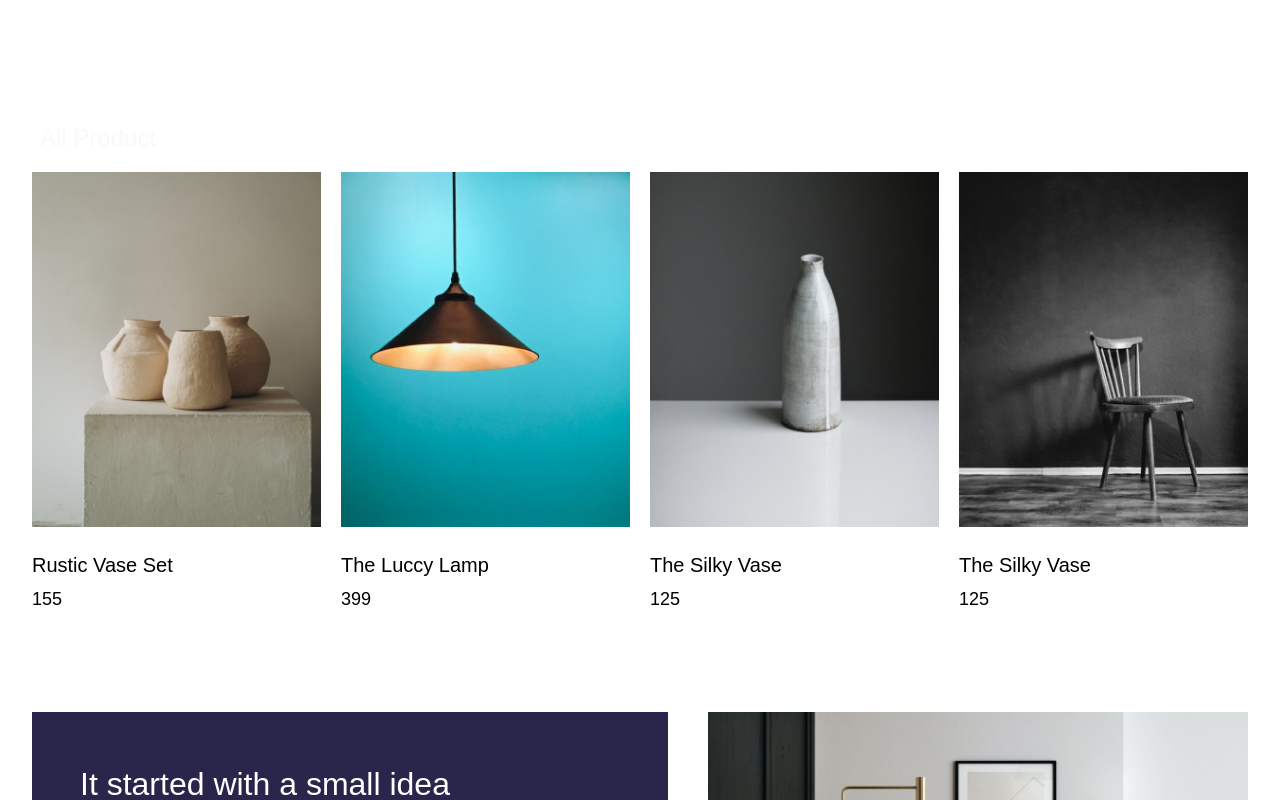
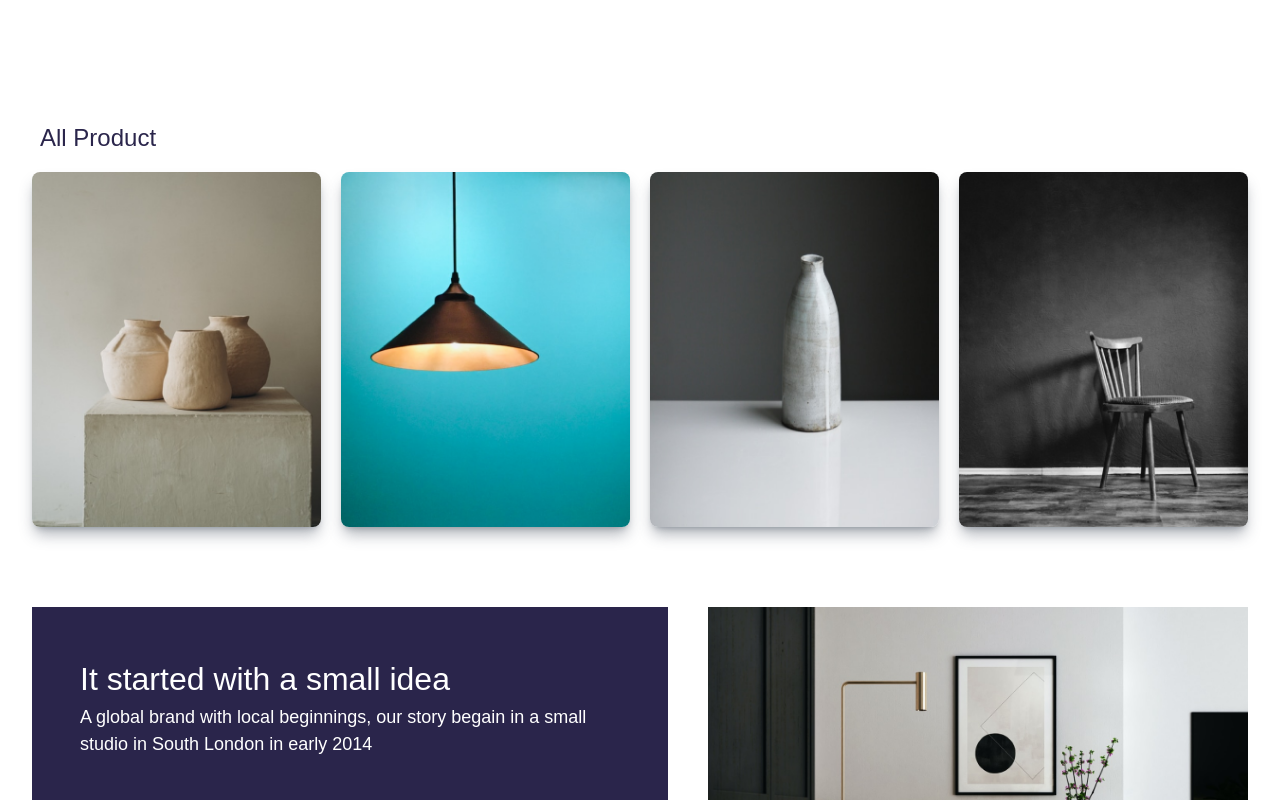
Before and after one commit to vuhuy172dh/ecommerce-website, a React (Create React App) app: page / in a window 1280 px wide. Shown: the part 1340-2140 px from the top of the page. Built offline with nearby package versions, Linux system fonts and the light colour scheme; a web font is replaced by a local one.

Commit message:
upgrade productItem

```diff
--- a/src/components/productItem.jsx
+++ b/src/components/productItem.jsx
@@ -7,12 +7,37 @@ Properties:
   Price: string
 */
 
+import Button from './button'
+
 function ProductItem({ Img, Name, Price }) {
   return (
-    <div className="pb-5">
-      <img className="w-full object-cover" src={Img} alt={Name} />
-      <h4 className="mt-6 mb-2 text-h4">{Name}</h4>
-      <h4 className="text-body-lg">{Price}</h4>
+    <div className="m-w-[200px] flex justify-center w-full rounded-lg overflow-hidden relative group shadow-lg shadow-gray-700/40 cursor-pointer">
+      <img
+        src={Img}
+        alt="Product"
+        className="w-full object-cover relative z-10"
+        onClick={() => {}}
+      />
+      {/* this is information */}
+      <div className="w-4/5 absolute bottom-4 z-20 px-4 flex flex-col items-center bg-light_grey rounded-xl translate-y-[calc(100%+16px)] group-hover:translate-y-[calc(70%+16px)] hover:!translate-y-0 transition-all duration-200">
+        <p className="text-center text-h4 py-2">
+          <strong>INFO</strong>
+        </p>
+        <hr className="w-[90%] border-t border-t-dark_primary" />
+        <div className="w-full py-2">
+          <p>
+            <strong>Name:</strong> {Name}
+          </p>
+          <p>
+            <strong>Price:</strong> {Price}
+          </p>
+        </div>
+        <div className="w-full flex mb-4">
+          <Button Size="small" Color="primary">
+            Add to cart
+          </Button>
+        </div>
+      </div>
     </div>
   )
 }
--- a/src/pages/home.jsx
+++ b/src/pages/home.jsx
@@ -65,7 +65,8 @@ function HomePage() {
   return (
     <div className="w-full flex flex-col">
       {/* homepage poster */}
-      <div className="w-full flex flex-col mb-8 relative">
+      <div className="w-full flex justify-center">
+        <div className="w-[calc(100%-2rem)] tablet:w-[calc(100%-4rem)] flex flex-col mb-8 relative rounded-3xl shadow-xl shadow-gray-700/50 overflow-hidden hover:scale-[1.01] transition-all duration-500">
           {/* poster content */}
           <div className="w-full px-8 mb-8 flex flex-col justify-between top-1/2 tablet:-translate-y-1/2 right-[5%] tablet:p-10 tablet:absolute tablet:w-1/2 laptop:w-2/5 tablet:h-1/2 tablet:bg-white">
             <div className="w-full flex flex-col gap-2">
@@ -81,11 +82,9 @@ function HomePage() {
               </p>
             </div>
             <div className="flex w-full tablet:w-1/3">
-            <Link to="/products">
               <Button Size="medium" Color="secondary" State="default">
                 View collection
               </Button>
-            </Link>
             </div>
           </div>
 
@@ -98,6 +97,7 @@ function HomePage() {
             />
           </div>
         </div>
+      </div>
 
       {/* info item */}
       <div className="w-full px-8 py-8 tablet:my-20">
@@ -108,7 +108,7 @@ function HomePage() {
       <div className="px-8 my-8 tablet:my-20">
         {/* title */}
         <div className="my-4 w-fit">
-          <LinkButton path="/products">
+          <LinkButton path="/products" color="dark">
             <p className="text-h3">All Product</p>
           </LinkButton>
         </div>
```
Lines whose indentation alone changed are shown as unchanged.
